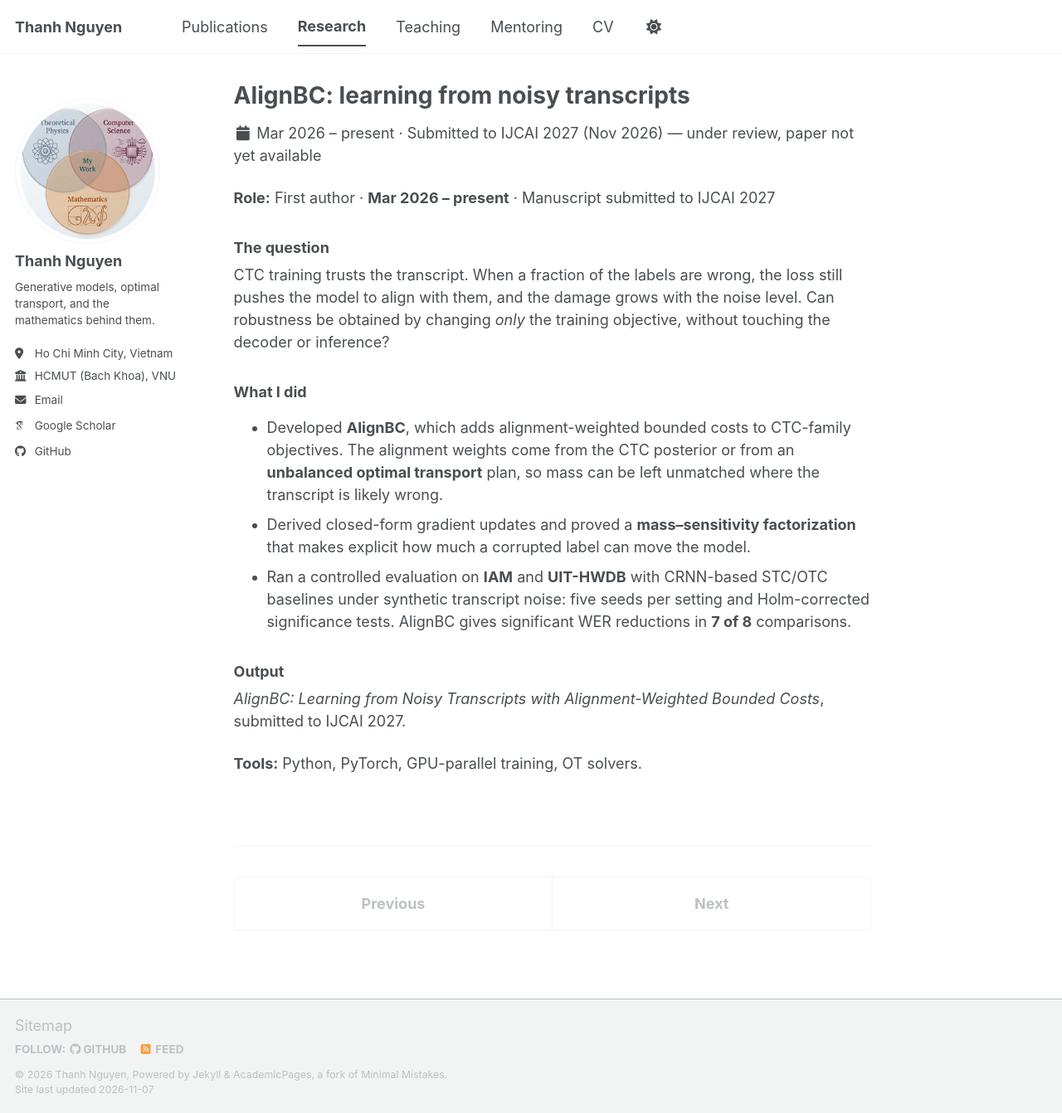
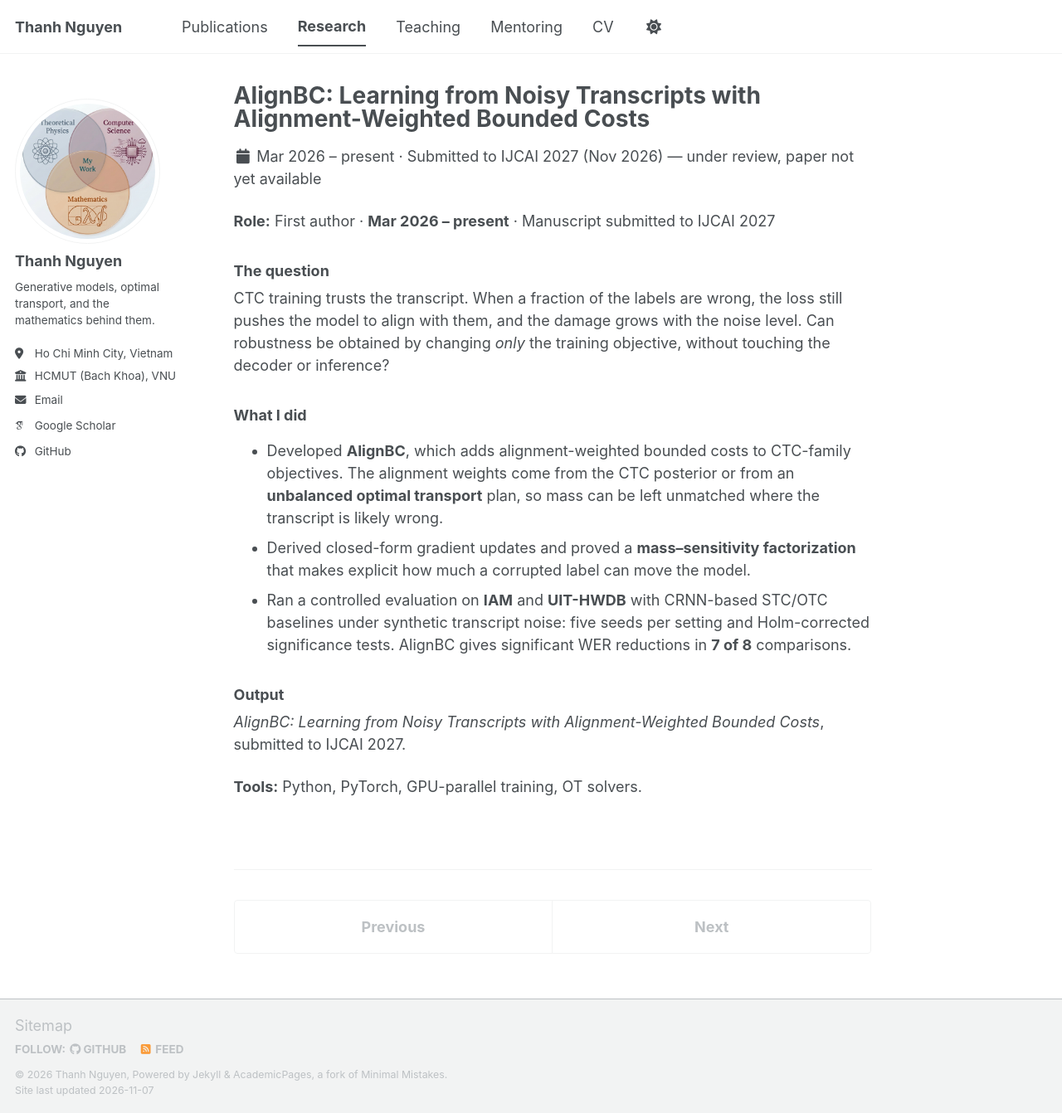
Before and after one commit to nqthanh2101hcmut/nqthanh2101hcmut.github.io, a Jekyll site: the page built from _portfolio/01-alignbc-robust-ctc.md, in a window 1280 px wide and 1342 px high. Shown: the whole window at 83% size. Built offline with Jekyll 4.4.1, drawn with Linux system fonts in a browser that asks for light colours; some web fonts are replaced; a script bundle is joined from its source files by our own code; library files that are not in the unit come from our copies.

Commit message:
Use full AlignBC title in Research entry
Co-Authored-By: Claude Opus 5.5 <noreply@anthropic.com>

```diff
--- a/_data/cv.json
+++ b/_data/cv.json
@@ -303,7 +303,7 @@
   ],
   "portfolio": [
     {
-      "name": "AlignBC: learning from noisy transcripts",
+      "name": "AlignBC: Learning from Noisy Transcripts with Alignment-Weighted Bounded Costs",
       "category": "research",
       "date": "2026",
       "url": "/portfolio/01-alignbc-robust-ctc/",
--- a/_portfolio/01-alignbc-robust-ctc.md
+++ b/_portfolio/01-alignbc-robust-ctc.md
@@ -1,5 +1,5 @@
 ---
-title: "AlignBC: learning from noisy transcripts"
+title: "AlignBC: Learning from Noisy Transcripts with Alignment-Weighted Bounded Costs"
 excerpt: "A training-only framework that makes CTC-family objectives robust to noisy transcripts using alignment-weighted bounded costs from posterior or unbalanced optimal transport plans."
 collection: portfolio
 period: "Mar 2026 – present"
```
